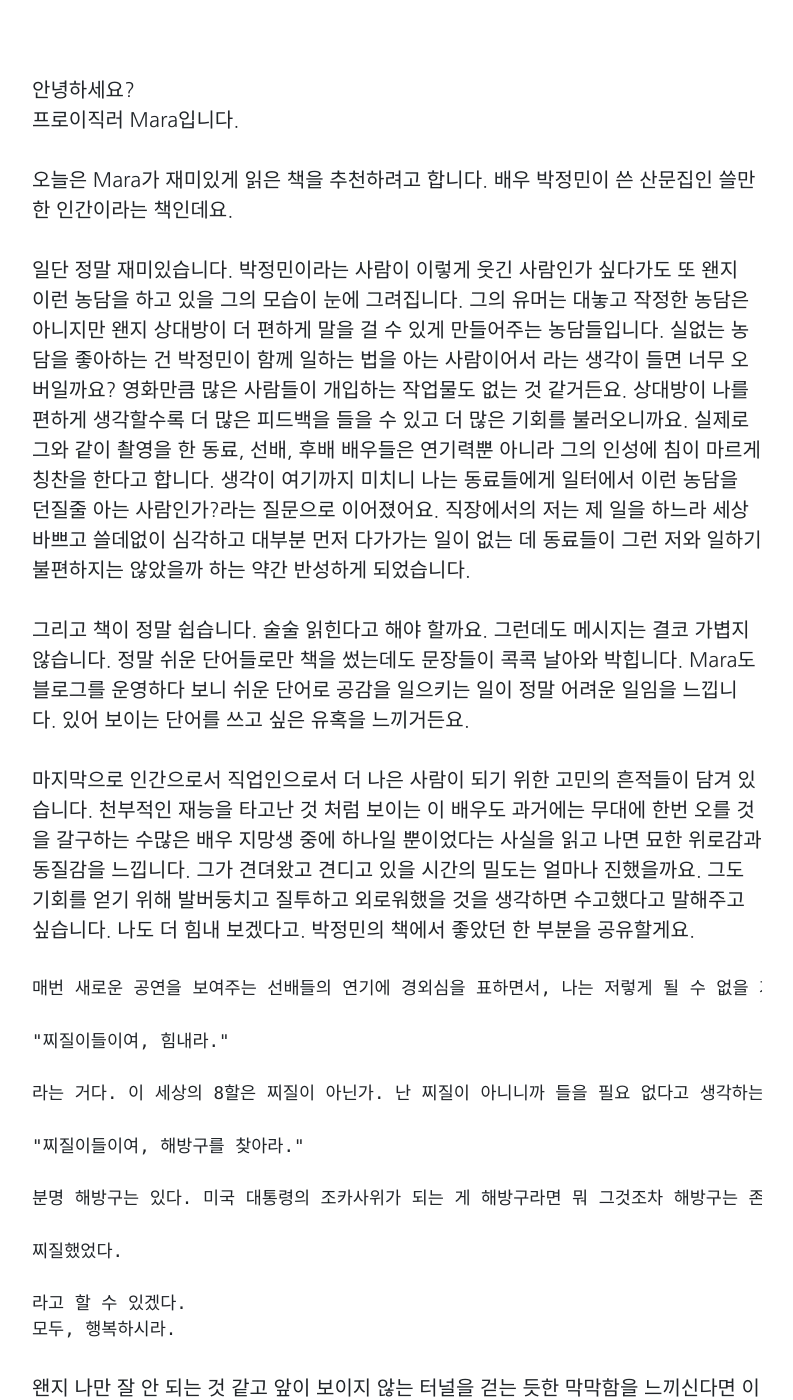
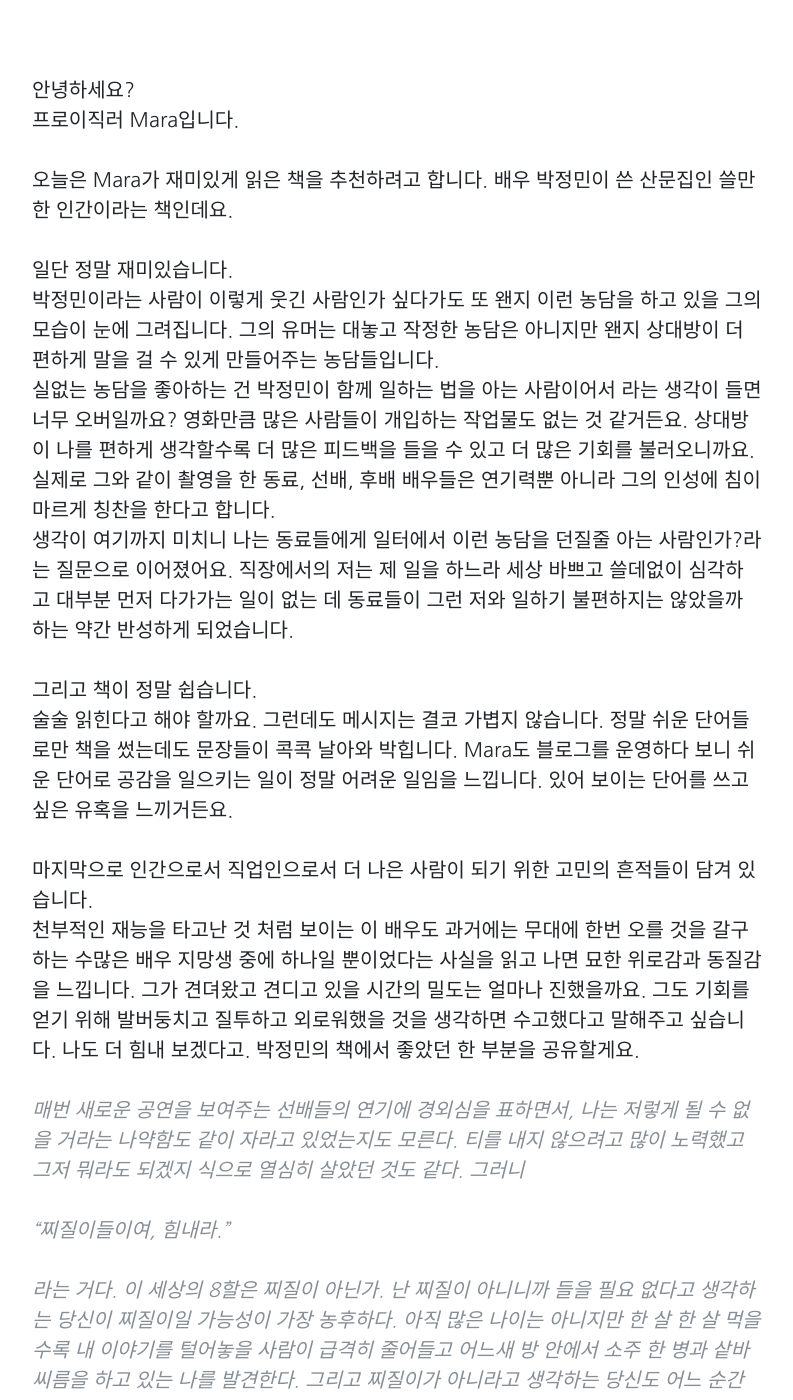
Before and after one commit to Marapro88/mara, a Jekyll site: the page built from _posts/Essay/2020-08-24-essay-book-recommendations-usable-person.md, in a window 1280 px wide and 1400 px high, scrolled down 501 px. Shown: the whole window, without its empty margins (243-1036 px from the left). Built offline with Jekyll 4.4.1, drawn with Linux system fonts in a browser that asks for light colours; comment, search, counter and statistics services are not loaded; some of the changed text lies outside the part shown.

Commit message:
0824 3,4번째br 태그 적용 페르소나 글 탈고

````diff
--- a/_posts/Essay/2020-08-24-essay-book-recommendations-usable-person.md
+++ b/_posts/Essay/2020-08-24-essay-book-recommendations-usable-person.md
@@ -22,35 +22,38 @@ content_id: '1001'
 
 오늘은 Mara가 재미있게 읽은 책을 추천하려고 합니다. 배우 박정민이 쓴 산문집인 쓸만한 인간이라는 책인데요.
 
-일단 정말 재미있습니다.
-박정민이라는 사람이 이렇게 웃긴 사람인가 싶다가도 또 왠지 이런 농담을 하고 있을 그의 모습이 눈에 그려집니다. 그의 유머는 대놓고 작정한 농담은 아니지만 왠지 상대방이 더 편하게 말을 걸 수 있게 만들어주는 농담들입니다.
-실없는 농담을 좋아하는 건 박정민이 함께 일하는 법을 아는 사람이어서 라는 생각이 들면 너무 오버일까요? 영화만큼 많은 사람들이 개입하는 작업물도 없는 것 같거든요. 상대방이 나를 편하게 생각할수록 더 많은 피드백을 들을 수 있고 더 많은 기회를 불러오니까요. 실제로 그와 같이 촬영을 한 동료, 선배, 후배 배우들은 연기력뿐 아니라 그의 인성에 침이 마르게 칭찬을 한다고 합니다.
+일단 정말 재미있습니다.<br>
+박정민이라는 사람이 이렇게 웃긴 사람인가 싶다가도 또 왠지 이런 농담을 하고 있을 그의 모습이 눈에 그려집니다. 그의 유머는 대놓고 작정한 농담은 아니지만 왠지 상대방이 더 편하게 말을 걸 수 있게 만들어주는 농담들입니다. <br>
+실없는 농담을 좋아하는 건 박정민이 함께 일하는 법을 아는 사람이어서 라는 생각이 들면 너무 오버일까요? 영화만큼 많은 사람들이 개입하는 작업물도 없는 것 같거든요. 상대방이 나를 편하게 생각할수록 더 많은 피드백을 들을 수 있고 더 많은 기회를 불러오니까요. 실제로 그와 같이 촬영을 한 동료, 선배, 후배 배우들은 연기력뿐 아니라 그의 인성에 침이 마르게 칭찬을 한다고 합니다. <br>
 생각이 여기까지 미치니 나는 동료들에게 일터에서 이런 농담을 던질줄 아는 사람인가?라는 질문으로 이어졌어요. 직장에서의 저는 제 일을 하느라 세상 바쁘고 쓸데없이 심각하고 대부분 먼저 다가가는 일이 없는 데 동료들이 그런 저와 일하기 불편하지는 않았을까 하는 약간 반성하게 되었습니다.
 
-그리고 책이 정말 쉽습니다.
+그리고 책이 정말 쉽습니다. <br>
 술술 읽힌다고 해야 할까요. 그런데도 메시지는 결코 가볍지 않습니다. 정말 쉬운 단어들로만 책을 썼는데도 문장들이 콕콕 날아와 박힙니다. Mara도 블로그를 운영하다 보니 쉬운 단어로 공감을 일으키는 일이 정말 어려운 일임을 느낍니다. 있어 보이는 단어를 쓰고 싶은 유혹을 느끼거든요.
 
-마지막으로 인간으로서 직업인으로서 더 나은 사람이 되기 위한 고민의 흔적들이 담겨 있습니다. 천부적인 재능을 타고난 것 처럼 보이는 이 배우도 과거에는 무대에 한번 오를 것을 갈구하는 수많은 배우 지망생 중에 하나일 뿐이었다는 사실을 읽고 나면 묘한 위로감과 동질감을 느낍니다. 그가 견뎌왔고 견디고 있을 시간의 밀도는 얼마나 진했을까요. 그도 기회를 얻기 위해 발버둥치고 질투하고 외로워했을 것을 생각하면 수고했다고 말해주고 싶습니다. 나도 더 힘내 보겠다고.
-박정민의 책에서 좋았던 한 부분을 공유할게요.
+마지막으로 인간으로서 직업인으로서 더 나은 사람이 되기 위한 고민의 흔적들이 담겨 있습니다. <br>
+천부적인 재능을 타고난 것 처럼 보이는 이 배우도 과거에는 무대에 한번 오를 것을 갈구하는 수많은 배우 지망생 중에 하나일 뿐이었다는 사실을 읽고 나면 묘한 위로감과 동질감을 느낍니다. 그가 견뎌왔고 견디고 있을 시간의 밀도는 얼마나 진했을까요. 그도 기회를 얻기 위해 발버둥치고 질투하고 외로워했을 것을 생각하면 수고했다고 말해주고 싶습니다. 나도 더 힘내 보겠다고.
+박정민의 책에서 좋았던 한 부분을 공유할게요. <br>
 
-```
-매번 새로운 공연을 보여주는 선배들의 연기에 경외심을 표하면서, 나는 저렇게 될 수 없을 거라는 나약함도 같이 자라고 있었는지도 모른다. 티를 내지 않으려고 많이 노력했고 그저 뭐라도 되겠지 식으로 열심히 살았던 것도 같다. 그러니
 
-"찌질이들이여, 힘내라."
 
-라는 거다. 이 세상의 8할은 찌질이 아닌가. 난 찌질이 아니니까 들을 필요 없다고 생각하는 당신이 찌질이일 가능성이 가장 농후하다. 아직 많은 나이는 아니지만 한 살 한 살 먹을수록 내 이야기를 털어놓을 사람이 급격히 줄어들고 어느새 방 안에서 소주 한 병과 샅바 씨름을 하고 있는 나를 발견한다. 그리고 찌질이가 아니라고 생각하는 당신도 어느 순간 그러고 있는 자신을 발견할 것이다.
+> 매번 새로운 공연을 보여주는 선배들의 연기에 경외심을 표하면서, 나는 저렇게 될 수 없을 거라는 나약함도 같이 자라고 있었는지도 모른다. 티를 내지 않으려고 많이 노력했고 그저 뭐라도 되겠지 식으로 열심히 살았던 것도 같다. 그러니
+>
+> "찌질이들이여, 힘내라."
+>
+> 라는 거다. 이 세상의 8할은 찌질이 아닌가. 난 찌질이 아니니까 들을 필요 없다고 생각하는 당신이 찌질이일 가능성이 가장 농후하다. 아직 많은 나이는 아니지만 한 살 한 살 먹을수록 내 이야기를 털어놓을 사람이 급격히 줄어들고 어느새 방 안에서 소주 한 병과 샅바 씨름을 하고 있는 나를 발견한다. 그리고 찌질이가 아니라고 생각하는 당신도 어느 순간 그러고 있는 자신을 발견할 것이다.
+>
+> "찌질이들이여, 해방구를 찾아라."
+>
+> 분명 해방구는 있다. 미국 대통령의 조카사위가 되는 게 해방구라면 뭐 그것조차 해방구는 존재하니 해방 좀 하자는 거다. 너무 그렇게 찌질하게 방 안에서 자책하고 있을 필요 없다. 좀 잔인하지만, 사실, 세상은 당신들한테 큰 관심이 없다. 그러니 크게 걱정 말고 해방구를 향해 뚜벅뚜벅 걸어가길 바란다. 얻어맞고 다니기 일쑤였던 한 소년이, 딱 12년 후 한 영화에서 누군가를 쥐어 패기도 하고 그런다. 놀라운 일이다. 행복했으면 좋겠다. 우리처럼 평범한 사람들도 행복할 수 있다는 걸 보여줬으면 좋겠다. 꼭 그렇게 됐으면 좋겠다. 찌질하다의 반대말이 뭔가. 특별하다? 잘나간다? 바지통 6반으로 줄이고 머리에 젤 바르는 상남자스타일? 아니, 찌질하다 반대말은,
+>
+> 찌질했었다.
+>
+> 라고 할 수 있겠다.
+> 모두, 행복하시라.
 
-"찌질이들이여, 해방구를 찾아라."
 
-분명 해방구는 있다. 미국 대통령의 조카사위가 되는 게 해방구라면 뭐 그것조차 해방구는 존재하니 해방 좀 하자는 거다. 너무 그렇게 찌질하게 방 안에서 자책하고 있을 필요 없다. 좀 잔인하지만, 사실, 세상은 당신들한테 큰 관심이 없다. 그러니 크게 걱정 말고 해방구를 향해 뚜벅뚜벅 걸어가길 바란다. 얻어맞고 다니기 일쑤였던 한 소년이, 딱 12년 후 한 영화에서 누군가를 쥐어 패기도 하고 그런다. 놀라운 일이다. 행복했으면 좋겠다. 우리처럼 평범한 사람들도 행복할 수 있다는 걸 보여줬으면 좋겠다. 꼭 그렇게 됐으면 좋겠다. 찌질하다의 반대말이 뭔가. 특별하다? 잘나간다? 바지통 6반으로 줄이고 머리에 젤 바르는 상남자스타일? 아니, 찌질하다 반대말은,
-
-찌질했었다.
-
-라고 할 수 있겠다.
-모두, 행복하시라.
-```
 
 왠지 나만 잘 안 되는 것 같고 앞이 보이지 않는 터널을 걷는 듯한 막막함을 느끼신다면 이 책을 읽어보시기를 추천합니다.<br>
 오늘도 행복하세요~! 🙋‍♀️
 
-<a href="https://coupa.ng/bItuR4" target="_blank"><img src="https://static.coupangcdn.com/image/affiliate/banner/[12c66f0b64a0da9d0bbf362dab9aa653@2x.jpg](mailto:12c66f0b64a0da9d0bbf362dab9aa653@2x.jpg)" alt="쓸 만한 인간:박정민 산문집" width="120" height="240"></a>
+<a href="https://coupa.ng/bIHl0Z" target="_blank"><img src="https://static.coupangcdn.com/image/affiliate/banner/607312afcae7020815e2c1f2ae137372@2x.jpg" alt="쓸 만한 인간:박정민 산문집" width="120" height="240"></a>
````
Also changed, not shown: _posts/Essay/2020-08-16-essay-routine-is-matter.md (+6 -6 lines), _posts/Marketing/2020-08-09-marketing-persona-buildup.md (+4 -2 lines).
